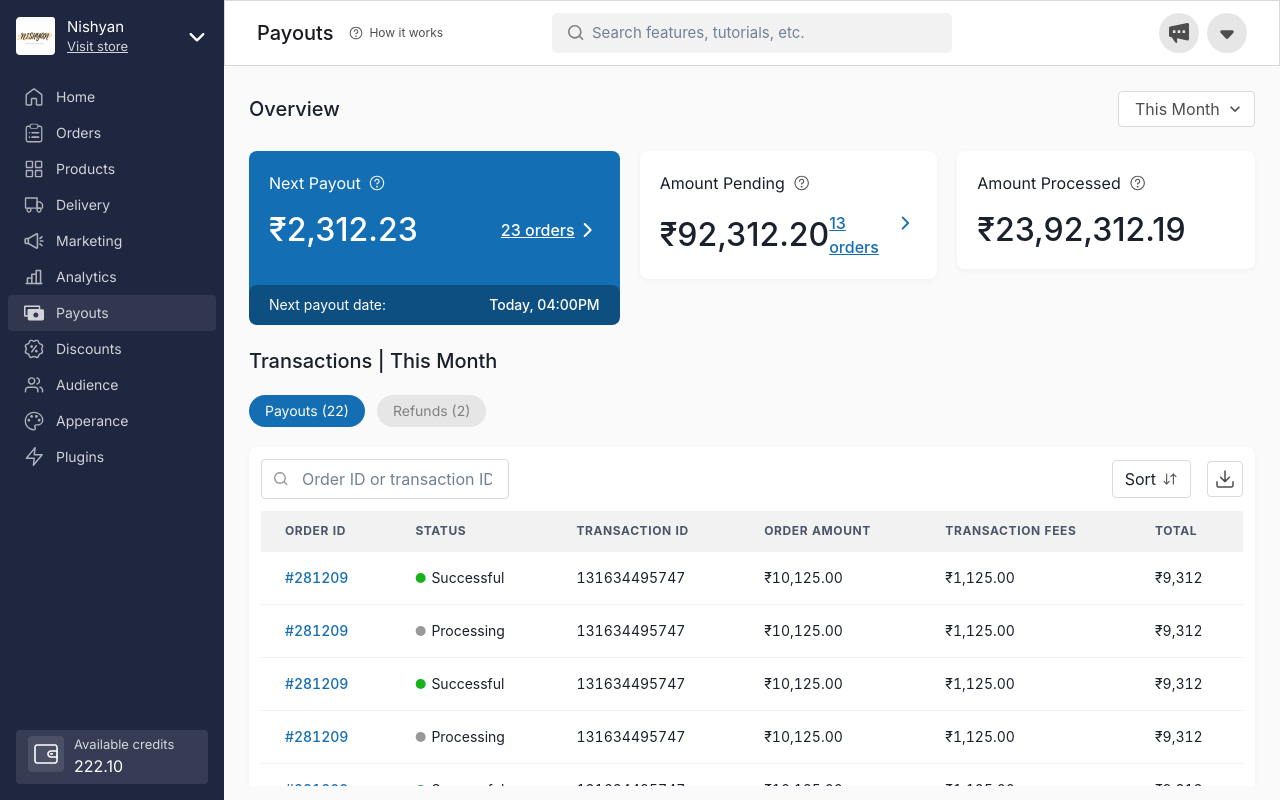
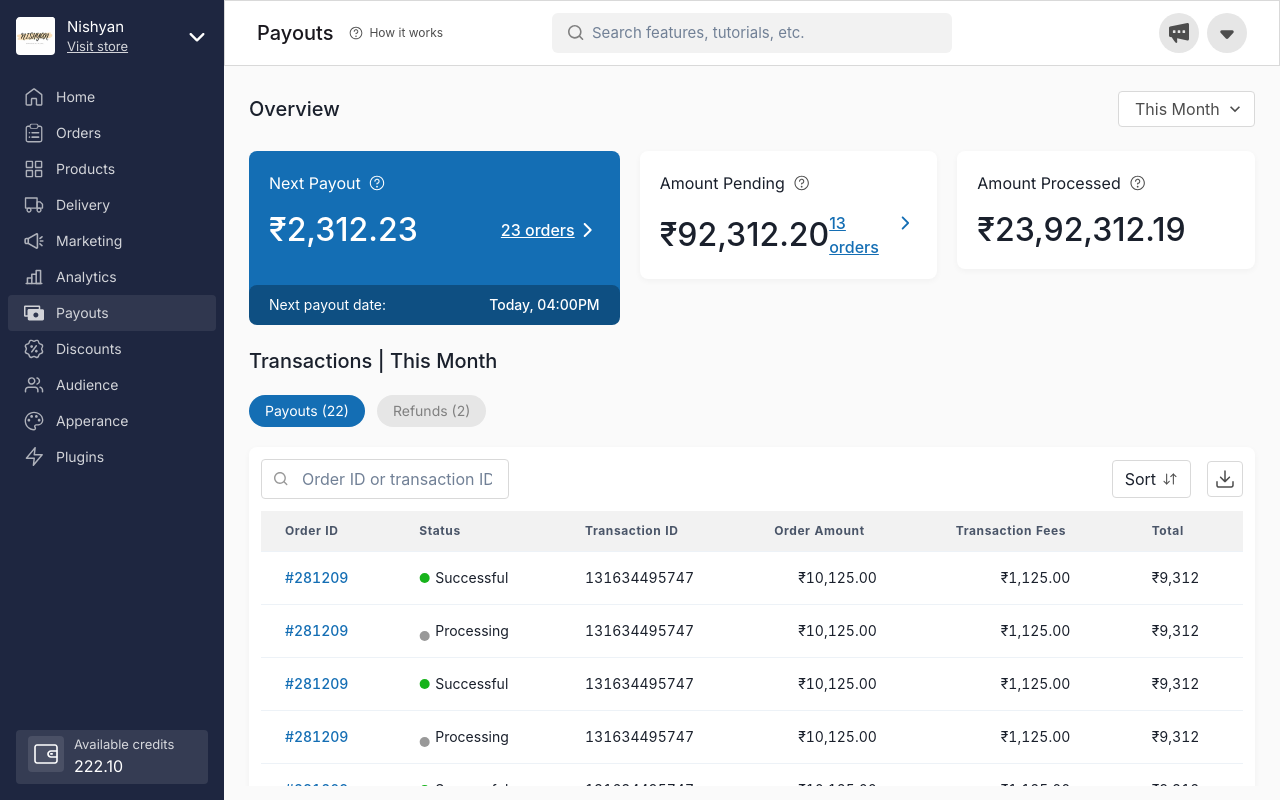
Before and after one commit to pshriya01/Dukaan_Payouts, a React (Create React App) app: page / in a window 1280 px wide. Built offline with nearby package versions, Linux system fonts and the light colour scheme; a web font is replaced by a local one.

Commit message:
table fixed

```diff
--- a/src/Components/Table.jsx
+++ b/src/Components/Table.jsx
@@ -150,13 +150,13 @@ import {
                   lineHeight="20px"
                 >
                   <Tr>
-                    <Th>Order ID</Th>
-                    <Th>Status</Th>
-                    <Th>Transaction ID</Th>
-                    {method === "refund" && <Th>Refund Date</Th>}
-                    <Th>Order Amount</Th>
-                    {method === "payout" && <Th>Transaction fees</Th>}
-                    {method === "payout" && <Th>Total</Th>}
+                    <Th textTransform={"capitalize"}>Order ID</Th>
+                    <Th  textTransform={"capitalize"}>Status</Th>
+                    <Th  textTransform={"capitalize"}>Transaction ID</Th>
+                    {method === "refund" && <Th textTransform={"capitalize"}>Refund Date</Th>}
+                    <Th textTransform={"capitalize"}>Order Amount</Th>
+                    {method === "payout" && <Th textTransform={"capitalize"}>Transaction fees</Th>}
+                    {method === "payout" && <Th textTransform={"capitalize"}>Total</Th>}
                   </Tr>
                 </Thead>
                 <Tbody
@@ -186,7 +186,7 @@ import {
                           </Flex>
                         )}
                         {ind % 2 !== 0 && (
-                          <Flex alignItems="center" gap="5px">
+                          <Flex alignItems="flex-end" gap="5px">
                             <svg
                               xmlns="http://www.w3.org/2000/svg"
                               width="11"
@@ -201,10 +201,10 @@ import {
                       )}
                    </Td>
                      <Td>131634495747</Td>
-                      {method === "payout" && <Td>₹10,125.00</Td>}
-                      {method === "refund" && <Td>Today, 08:45 PM</Td>}
-                      <Td>₹1,125.00</Td>
-                      {method === "payout" && <Td>₹9,312</Td>}
+                      {method === "payout" && <Td paddingLeft={"48px"} >₹10,125.00</Td>}
+                     {method === "refund" && <Td >Today, 08:45 PM</Td>}
+                    <Td paddingLeft={method==="payout"?"69px":"55px"} >₹1,125.00</Td>
+                     {method === "payout" && <Td marginLeft={"50px"} >₹9,312</Td>}
                   </Tr>
                   ))}
                 </Tbody>
```
Lines whose indentation alone changed are shown as unchanged.
